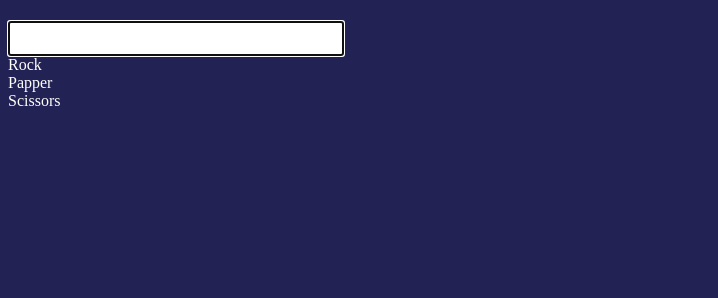
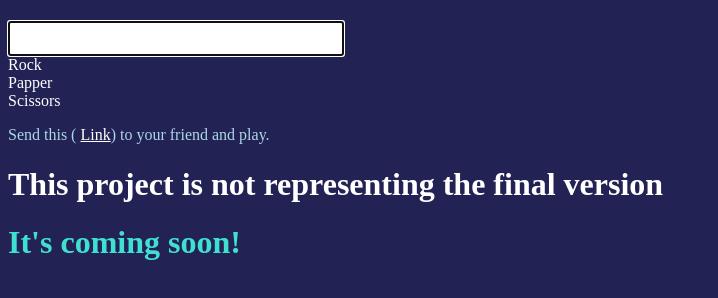
Before and after one commit to Pakdel11/rpsV, a website: page public/multy/index.html in a window 1280 px wide. Shown: the whole page, without its empty margins (0-718 px from the left). Drawn offline with nearby package versions, Linux system fonts and the light colour scheme; no server answers.

Commit message:
new changes info to user!

```diff
--- a/public/multy/index.html
+++ b/public/multy/index.html
@@ -28,7 +28,15 @@
             <div class="papper same">Papper</div>
             <div class="scissors same">Scissors</div>
         </div>
+
     </div>
+    <p style="color:lightblue;">Send this
+        ( <a style="color: white;"
+        href="https://rpsnewversion.herokuapp.com/multy/index.html"
+        target="_blank">Link</a>)
+         to your friend and play.</p>
+         <h1>This project is not representing the final version</h1>
+    <h1 style="color: turquoise;">It's coming soon!</h1>
     <script src="/socket.io/socket.io.js"></script>
     <script src="client.js"></script>
     <script src="app.js"></script>
```
